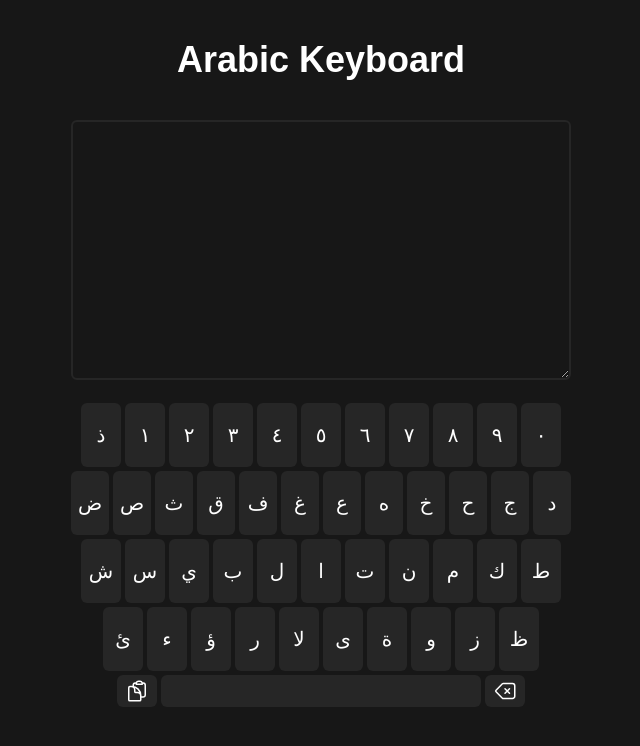
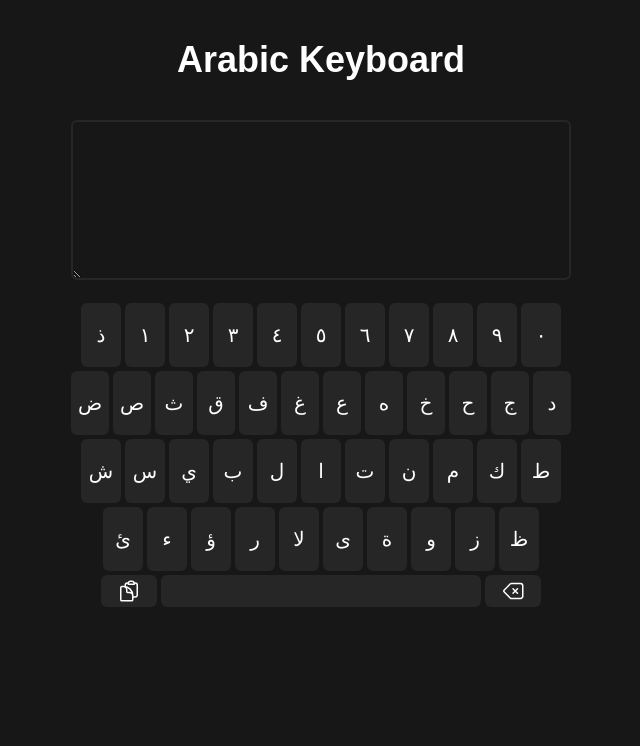
Before and after one commit to MFLXU/arabic-keyboard, a React (Create React App) app: page / in a window 1280 px wide. Shown: the top 746 px of the page, without its empty margins (319-959 px from the left). Built offline with nearby package versions, Linux system fonts and the light colour scheme.

Commit message:
main func set

```diff
--- a/package.json
+++ b/package.json
@@ -8,6 +8,7 @@
     "@testing-library/react": "^13.4.0",
     "@testing-library/user-event": "^13.5.0",
     "react": "^18.2.0",
+    "react-context-api": "^1.0.2",
     "react-dom": "^18.2.0",
     "react-scripts": "5.0.1",
     "web-vitals": "^2.1.4"
--- a/src/App.js
+++ b/src/App.js
@@ -1,23 +1,29 @@
 import Keyboard from "./components/Keyboard";
-
+import { createContext, useContext, useState } from "react";
+export const TextContext = createContext();
 function App() {
+  const [text, setText] = useState("");
   return (
     <div>
+      <TextContext.Provider value={{ text, setText }}>
         <div className="container ">
           <h1 className="my-10 text-center text-4xl font-bold">
             Arabic Keyboard
           </h1>
           <div className="w-1/2 mx-auto mb-4">
             <textarea
-            className="w-full bg-neutral-900 text-white outline-none border-2 rounded-md p-2 border-neutral-800 focus:border-white"
+              className="w-full text-xl bg-neutral-900 text-white outline-none border-2 rounded-md p-2 border-neutral-800 focus:border-white"
               name=""
               id=""
               cols="30"
-            rows="10"
+              rows="5"
+              dir="rtl"
+              value={text}
             ></textarea>
           </div>
           <Keyboard />
         </div>
+      </TextContext.Provider>
     </div>
   );
 }
--- a/src/components/Key.jsx
+++ b/src/components/Key.jsx
@@ -1,6 +1,15 @@
+import { useContext } from "react";
+import { TextContext } from "../App";
+
 const Key = ({ KeyVal }) => {
+  const { text, setText } = useContext(TextContext);
   return (
-    <div className="flex justify-center items-center w-10 h-16 cursor-pointer text-xl font-medium bg-neutral-800 active:scale-90 hover:bg-neutral-700 duration-300 rounded-md">
+    <div
+      onClick={() => {
+        setText(text + KeyVal);
+      }}
+      className="flex justify-center items-center w-10 h-16 cursor-pointer text-xl font-medium bg-neutral-800 active:scale-90 hover:bg-neutral-700 duration-300 rounded-md"
+    >
       {KeyVal}
     </div>
   );
--- a/src/components/Keyboard.jsx
+++ b/src/components/Keyboard.jsx
@@ -3,12 +3,17 @@ import {
   BackspaceIcon,
   ClipboardDocumentIcon,
 } from "@heroicons/react/24/outline";
+import { useContext, useState } from "react";
+import { TextContext } from "../App";
 
 const Keyboard = () => {
+  const { text, setText } = useContext(TextContext);
+  const [notice, setNotice] = useState("Copy to clipboard");
   const k1 = ["ذ", "١", "٢", "٣", "٤", "٥", "٦", "٧", "٨", "٩", "٠"];
   const k2 = ["ض", "ص", "ث", "ق", "ف", "غ", "ع", "ه", "خ", "ح", "ج", "د"];
   const k3 = ["ش", "س", "ي", "ب", "ل", "ا", "ت", "ن", "م", "ك", "ط"];
   const k4 = ["ئ", "ء", "ؤ", "ر", "لا", "ى", "ة", "و", "ز", "ظ"];
+
   return (
     <section className="w-1/2 mx-auto">
       <div className="flex justify-center items-center gap-1 mb-1">
@@ -32,14 +37,33 @@ const Keyboard = () => {
         })}
       </div>
       <div className="flex justify-center items-center gap-1">
-        <div className="clipboard flex justify-center relative items-center w-10 h-8 cursor-pointer text-xl font-medium bg-neutral-800 active:scale-90 hover:bg-neutral-700 duration-300 rounded-md">
+        <div
+          onClick={() => {
+            navigator.clipboard.writeText(text);
+            setNotice("Text Copied!");
+            setTimeout(() => {
+              setNotice("Copy to clipboard");
+            }, 3000);
+          }}
+          className="clipboard flex justify-center relative items-center w-14 h-8 cursor-pointer text-xl font-medium bg-neutral-800 active:scale-90 hover:bg-neutral-700 duration-300 rounded-md"
+        >
           <ClipboardDocumentIcon className="w-6" />
           <div className="cb-notice absolute bg-black bg-opacity-50 p-2 w-32 flex justify-center items-center rounded-md top-9 right-5 duration-300 text-sm">
-            <p> Copy to clipboard</p>
+            <p>{notice}</p>
           </div>
         </div>
-        <div className="flex justify-center items-center w-80 h-8 cursor-pointer text-xl font-medium bg-neutral-800 active:scale-90 hover:bg-neutral-700 duration-300 rounded-md"></div>
-        <div className="flex justify-center items-center w-10 h-8 cursor-pointer text-xl font-medium bg-neutral-800 active:scale-90 hover:bg-neutral-700 duration-300 rounded-md">
+        <div
+          onClick={() => {
+            setText(text + " ");
+          }}
+          className="flex justify-center items-center w-80 h-8 cursor-pointer text-xl font-medium bg-neutral-800 active:scale-90 hover:bg-neutral-700 duration-300 rounded-md"
+        ></div>
+        <div
+          onClick={() => {
+            setText(text.slice(0, -1));
+          }}
+          className="flex justify-center items-center w-14 h-8 cursor-pointer text-xl font-medium bg-neutral-800 active:scale-90 hover:bg-neutral-700 duration-300 rounded-md"
+        >
           <BackspaceIcon className="w-6" />
         </div>
       </div>
```
Also changed, not shown: 1 other file (tests, documents, lock files or other folders). Lines whose indentation alone changed are shown as unchanged.
